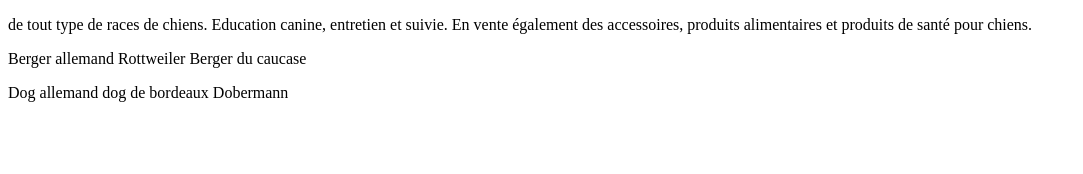
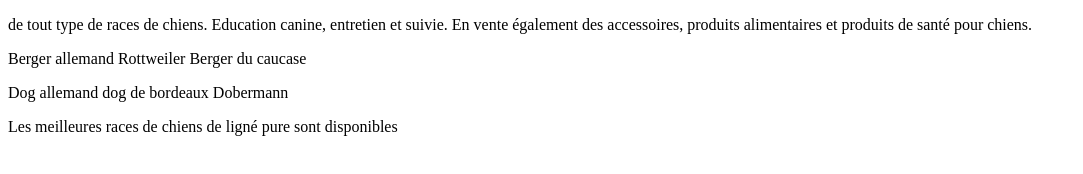
Before and after one commit to Overchkin/git-mon-cv, a plain HTML site: page index.html in a window 1280 px wide. Shown: the whole page, without its empty margins (0-1083 px from the left). Drawn offline with Linux system fonts and the light colour scheme.

```diff
--- a/index.html
+++ b/index.html
@@ -20,5 +20,8 @@
       dog de bordeaux
       Dobermann
   </p>
+  <p>
+      Les meilleures races de chiens de ligné pure sont disponibles
+  </p>
 </body>
 </html>
```
